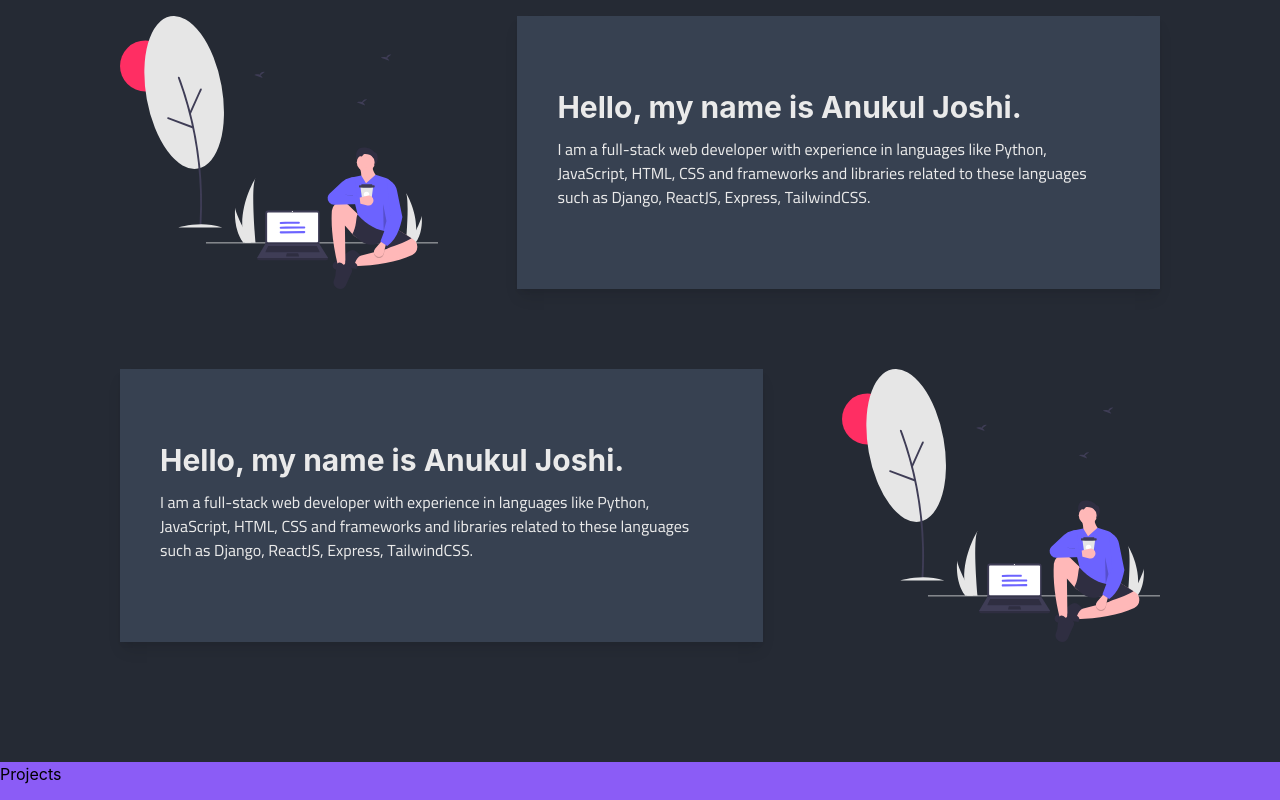
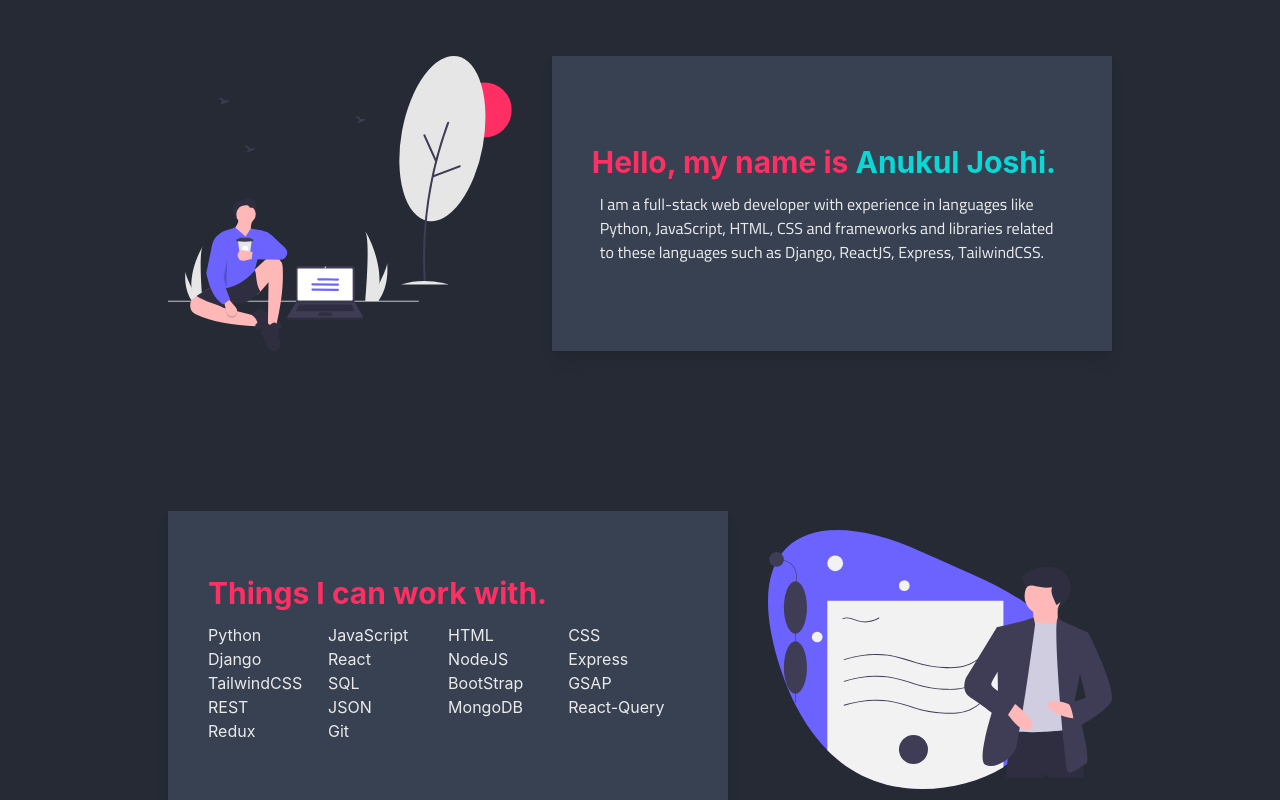
Before and after one commit to anukuljoshi/anukuljoshi.github.io, a React (Create React App) app: page / in a window 1280 px wide. Shown: the part 1040-1840 px from the top of the page. Built offline with nearby package versions, Linux system fonts and the light colour scheme.

Commit message:
added content for about page, animations for nav links and social links

```diff
--- a/src/components/background/Circle.jsx
+++ b/src/components/background/Circle.jsx
@@ -8,13 +8,6 @@ function Circle(props) {
 
     useEffect(() => {
         let tl = gsap.timeline();
-        // tl.set(circle.current, {
-        //     opacity: 0
-        // });
-        // tl.to(circle.current, {
-        //     opacity: 100,
-        //     duration: 2
-        // });
 		tl.from(circle.current, { duration: 2, y: 0, opacity: 0, ease:"expo.in"}, 'titleTextStart');
         tl.to(circle.current, {
             x: moveX,
@@ -28,7 +21,7 @@ function Circle(props) {
     }, [moveX, moveY])
 
     return (
-        <div ref={circle} className={`border-${bg} rounded-full bg-transparent border-4 h-5 w-5 md:border-8 md:h-10 md:w-10 opacity-${opacity}`}>
+        <div ref={circle} className={`border-${bg} rounded-full bg-transparent border-4 h-4 w-4 md:border-8 md:h-8 md:w-8 opacity-${opacity}`}>
 
         </div>
     )
--- a/src/components/background/Cross.jsx
+++ b/src/components/background/Cross.jsx
@@ -1,8 +1,6 @@
 import React, { useEffect, useRef } from 'react';
 
 import { gsap } from 'gsap';
-
-// import { setOffScreenTop, setOffScreenBottom } from '../../utils/gsap';
 
 function Cross(props) {
     const { bg, opacity, moveX, moveY } = props;
@@ -10,13 +8,6 @@ function Cross(props) {
 
     useEffect(() => {
         let tl = gsap.timeline();
-        // tl.set(cross.current, {
-        //     opacity: 0
-        // });
-        // tl.to(cross.current, {
-        //     opacity: 100,
-        //     duration: 2
-        // });
 		tl.from(cross.current, { duration: 2, y: 0, opacity: 0, ease:"expo.in"}, 'titleTextStart');
         tl.to(cross.current, {
             x: moveX,
@@ -32,8 +23,8 @@ function Cross(props) {
 
     return (
         <div ref={cross} className={`flex flex-col opacity-${opacity}`}>
-            <span className={`w-6 h-1 mb-3 md:mb-6 md:w-12 md:h-2 bg-${bg} transform origin-top-left rotate-45`}></span>
-            <span className={`w-6 h-1 md:w-12 md:h-2 bg-${bg} transform origin-bottom-left -rotate-45`}></span>
+            <span className={`w-5 h-1 mb-2 md:mb-4 md:w-9 md:h-2 bg-${bg} transform origin-top-left rotate-45`}></span>
+            <span className={`w-5 h-1 md:w-9 md:h-2 bg-${bg} transform origin-bottom-left -rotate-45`}></span>
         </div>
     )
 }
--- a/src/components/pages/About.jsx
+++ b/src/components/pages/About.jsx
@@ -13,40 +13,66 @@ import working from '../../svgs/undraw_working_from_anywhere.svg';
 
 function About() {
     return (
-        <div id="about" className={`container mx-auto lg:px-20 px-5 py-10`}>
-            <h1 className={`h1 lg:text-8xl md:text-7xl text-6xl font-cairo font-black text-primary lg:mt-10 mt-5 lg:mb-20 md:-mb-20 -mb-12`}>About Me</h1>
-            <div className={`lg:flex block lg:px-10 px-5 lg:mb-20 mb-10 `}>
-                <div className="lg:w-4/12 flex justify-end items-center lg:px-0 px-5 lg:mb-0 -mb-3">
-                    <img className="lg:w-full w-3/12" src={working} alt="About Me" />
+        <div id="about" className={`lg:px-32 md:px-20 px-8 py-10`}>
+            <h1 className={`lg:text-8xl md:text-7xl text-6xl font-cairo font-black text-primary lg:my-20 mt-5`}>About Me</h1>
+            <div className={`lg:flex gap-10 block lg:px-10 px-5 lg:mb-40 mb-20`}>
+                <div className="lg:w-5/12 mx-auto flex items-center lg:px-0 lg:mb-0 -mb-2">
+                    <div className="lg:hidden block w-7/12"></div>
+                    <img id="aboutMeImg" className="lg:w-full w-4/12" src={working} alt="About Me" />
                 </div>
-                <div className="hidden lg:block lg:w-1/12">
-                </div>
-                <div className={`flex items-center lg:w-8/12 bg-gray-700 text-text shadow-lg px-10 md:py-10 py-5`}>
-                    <div>
-                        <h4 className="h4 font-bold mb-3">Hello, my name is Anukul Joshi.</h4>
-                        <p className={`font-cairo mb-2`}>
+                <div className={`flex items-center lg:w-8/12  mx-auto bg-gray-700 text-text shadow-lg px-10 lg:py-16 md:py-12 py-10`}>
+                    <div className="w-full">
+                        <h4 className="h4 font-bold text-primary mb-3">Hello, my name is <span className="text-secondary">Anukul Joshi.</span></h4>
+                        <p className={`font-cairo px-2`}>
                             I am a full-stack web developer with experience in languages like Python, JavaScript, HTML, CSS and frameworks and libraries related to these languages such as Django, ReactJS, Express, TailwindCSS.
-                        </p>
-                        <p className={`font-cairo`}>
                         </p>
                     </div>
                 </div>
             </div>
-            <div className={`lg:flex block lg:px-10 px-5 lg:mb-20 mb-10 relative`}>
-                <div className={`flex items-center lg:w-8/12 bg-gray-700 text-text shadow-lg px-10 md:py-10 py-5`}>
-                    <div>
-                        <h4 className="h4 font-bold mb-3">Hello, my name is Anukul Joshi.</h4>
-                        <p className={`font-cairo mb-2`}>
-                            I am a full-stack web developer with experience in languages like Python, JavaScript, HTML, CSS and frameworks and libraries related to these languages such as Django, ReactJS, Express, TailwindCSS.
-                        </p>
-                        <p className={`font-cairo`}>
-                        </p>
+            <div className={`lg:flex gap-10 block lg:px-10 px-5 lg:mb-40 mb-20`}>
+                <div className="lg:hidden lg:w-4/12 mx-auto flex items-center lg:px-0 lg:mb-0 -mb-2">
+                    <div className="lg:hidden block w-6/12"></div>
+                    <img className="lg:w-full w-4/12 mx-auto" src={certificate} alt="About Me" />
+                </div>
+                <div className={`flex items-center lg:w-8/12  mx-auto bg-gray-700 text-text shadow-lg px-10 lg:py-16 md:py-12 py-10`}>
+                    <div className="w-full">
+                        <h4 className="h4 font-bold mb-3 text-primary">Things I can work with.</h4>
+                        <div className=" grid grid-cols-4">
+                            <div>Python</div>
+                            <div>JavaScript</div>
+                            <div>HTML</div>
+                            <div>CSS</div>
+                            <div>Django</div>
+                            <div>React</div>
+                            <div>NodeJS</div>
+                            <div>Express</div>
+                            <div>TailwindCSS</div>
+                            <div>SQL</div>
+                            <div>BootStrap</div>
+                            <div>GSAP</div>
+                            <div>REST</div>
+                            <div>JSON</div>
+                            <div>MongoDB</div>
+                            <div>React-Query</div>
+                            <div>Redux</div>
+                            <div>Git</div>
+                        </div>
+                        {/* <div className="px-2">
+                            <h6 className="h6 text-secondary">Programming Lanaguages End</h6>
+                            <p className={`font-cairo mb-2 px-1`}>
+                                Python, JavaScript, HTML, CSS
+                            </p>
+                        </div>
+                        <div className="px-2">
+                            <h6 className="h6 text-secondary">Back End</h6>
+                            <p className={`font-cairo mb-2 px-1`}>
+                                Django, ExpressJS,
+                            </p>
+                        </div> */}
                     </div>
                 </div>
-                <div className="hidden lg:block lg:w-1/12">
-                </div>
-                <div className="lg:w-4/12 flex justify-start items-center lg:px-0 px-5 lg:mb-0 -mb-3">
-                    <img className="lg:w-full w-3/12" src={working} alt="About Me" />
+                <div className="hidden lg:w-5/12 lg:flex justify-start items-center lg:px-0 px-5 lg:mb-0 -mb-3">
+                    <img className="lg:w-full w-3/12" src={certificate} alt="About Me" />
                 </div>
             </div>
         </div>
--- a/src/components/socials/SocialLinks.jsx
+++ b/src/components/socials/SocialLinks.jsx
@@ -1,25 +1,60 @@
-import React from 'react'
+import React, { useEffect, useRef } from 'react'
+
+import { gsap } from 'gsap';
 
 function SocialLinks() {
+    let line = useRef(null);
+    let link1 = useRef(null);
+    let link2 = useRef(null);
+    let link3 = useRef(null);
+    let link4 = useRef(null);
+    let link5 = useRef(null);
+
+    useEffect(() => {
+        let tl = gsap.timeline();
+        tl.fromTo(line.current, {
+            duration: 0,
+            y: "-100%"
+        }, {
+            duration: 1,
+            y: "0%"
+        });
+        tl.fromTo([link1.current, link2.current, link3.current, link4.current, link5.current], {
+            duration: 0,
+            opacity: 0,
+            scaleX: 0,
+            scaleY: 0
+        }, {
+            duration: 0.5,
+            opacity: 100,
+            scaleX: 1,
+            scaleY: 1,
+            ease: "ease",
+            stagger: {
+                amount: 1
+            }
+        })
+
+    }, [])
     const handleLinkClick = () => {
         console.log('link');
     }
     return (
-        <div className="hidden z-10 fixed left-5 md:flex flex-col justify-center items-center text-gray-500">
-            <div className="h-28 w-1 bg-gray-500"></div>
-            <a href="http://linkedin.com" target="_blank" rel="noopener noreferrer">
+        <div className="hidden z-10 fixed left-5 lg:flex flex-col justify-center items-center text-gray-500">
+            <div ref={line} className="h-28 w-1 bg-gray-500"></div>
+            <a ref={link1} href="http://linkedin.com" target="_blank" rel="noopener noreferrer">
                 <i className="fab fa-linkedin text-3xl hover:text-secondary" onClick={handleLinkClick}></i>
             </a>
-            <a href="http://github.com" target="_blank" rel="noopener noreferrer">
+            <a ref={link2} href="http://github.com" target="_blank" rel="noopener noreferrer">
                 <i className="fab fa-github-square text-3xl hover:text-secondary"></i>
             </a>
-            <a href="http://twitter.com" target="_blank" rel="noopener noreferrer">
+            <a ref={link3} href="http://twitter.com" target="_blank" rel="noopener noreferrer">
                 <i className="fab fa-twitter-square text-3xl hover:text-secondary"></i>
             </a>
-            <a href="http://instagram.com" target="_blank" rel="noopener noreferrer">
+            <a ref={link4} href="http://instagram.com" target="_blank" rel="noopener noreferrer">
                 <i className="fab fa-instagram-square text-3xl hover:text-secondary"></i>
             </a>
-            <a href="http://facebook.com" target="_blank" rel="noopener noreferrer">
+            <a ref={link5} href="http://facebook.com" target="_blank" rel="noopener noreferrer">
                 <i className="fab fa-facebook-square text-3xl hover:text-secondary"></i>
             </a>
         </div>
--- a/src/css/index.css
+++ b/src/css/index.css
@@ -6,9 +6,13 @@ body {
 }
 
 code {
-	color: #f2f2f2;
+	/* color: #f2f2f2;
 	color: #374151;
 	color: #6c63ff;
-	color: #252A34;
+	color: #252A34; */
   	font-family: source-code-pro, Menlo, Monaco, Consolas, 'Courier New', monospace;
 }
+
+#aboutMeImg{
+	transform: scaleX(-1);
+}
```
Also changed, not shown: src/components/navbar/SidebarNav.jsx (+33 -8 lines).
